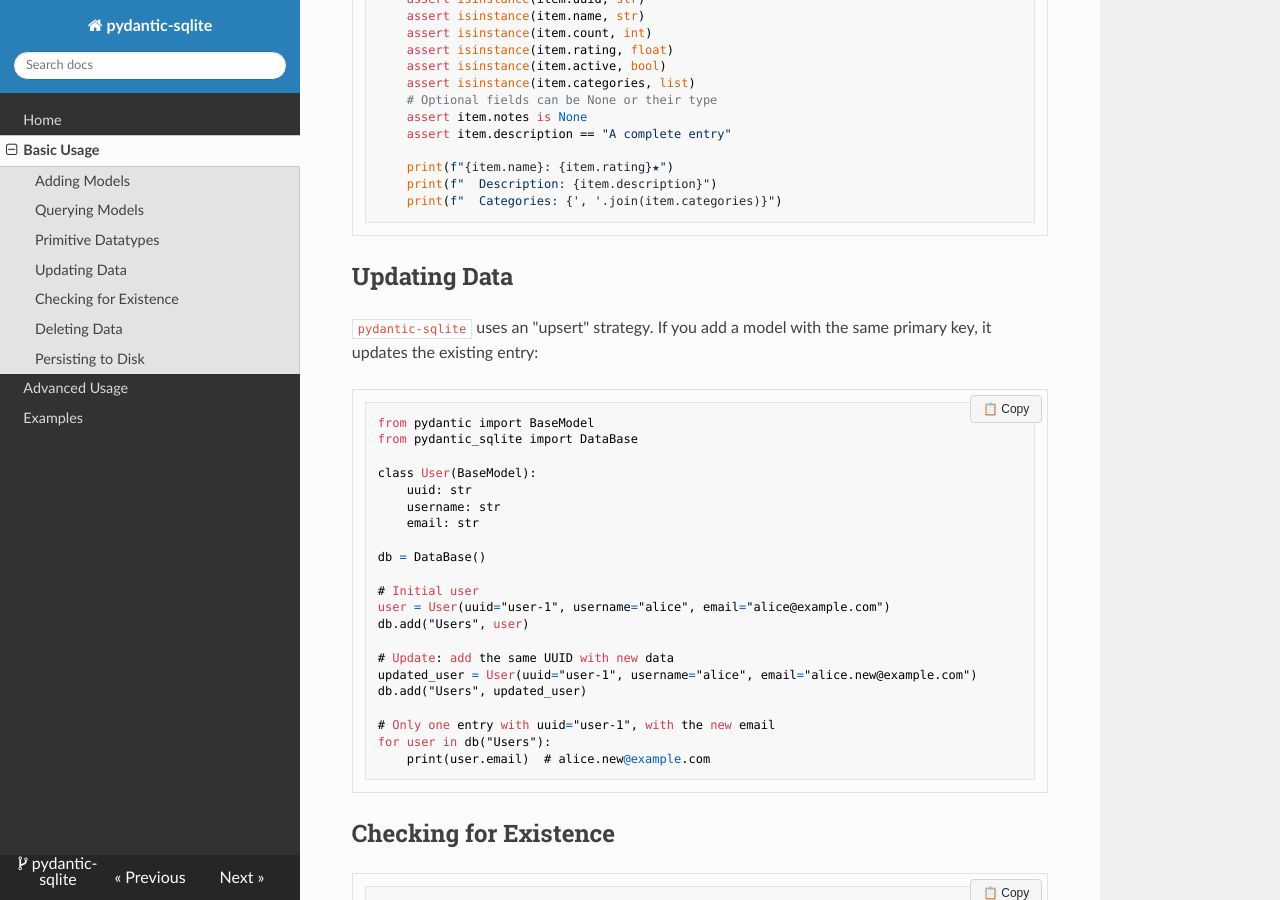
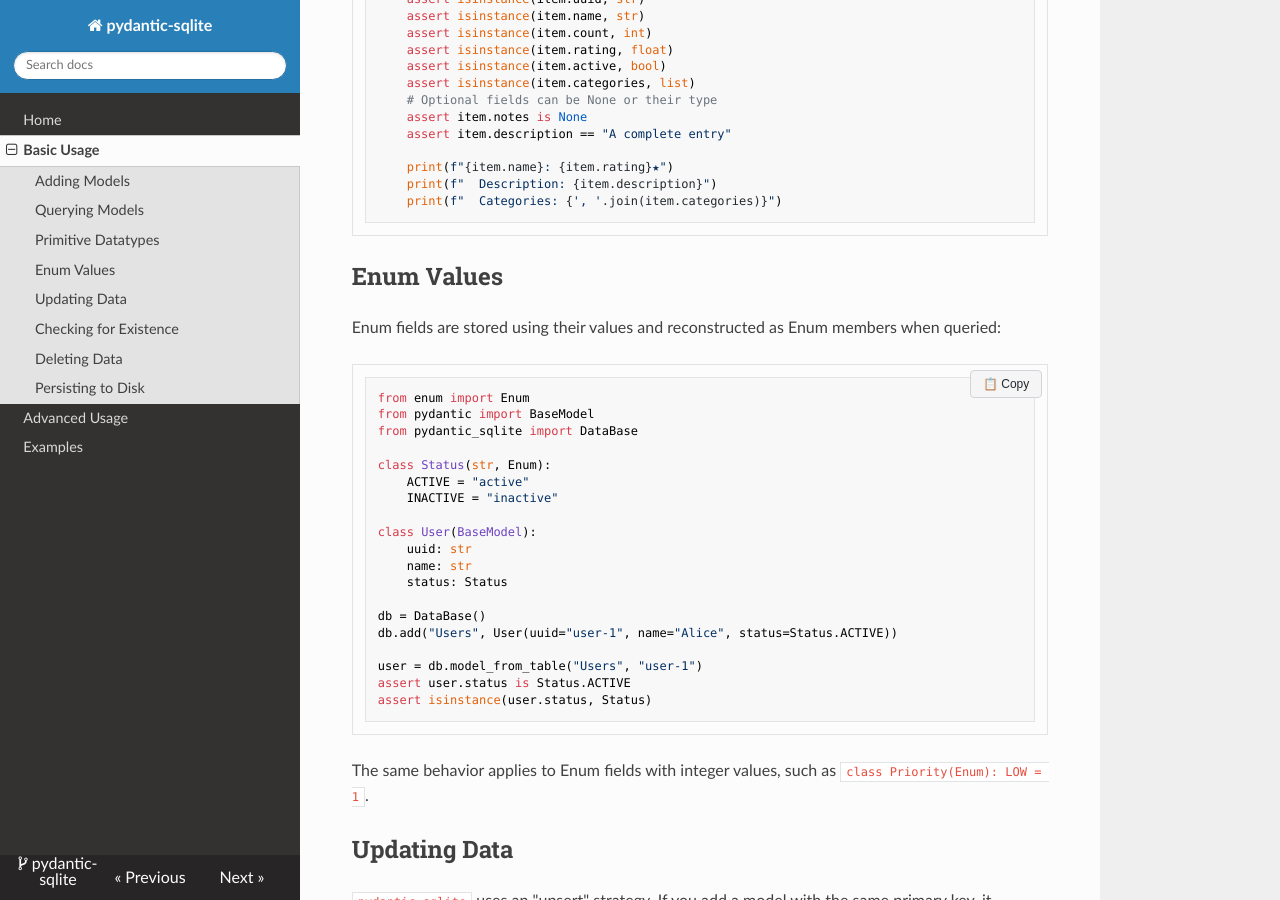
Before and after one commit to Phil997/pydantic-sqlite, an MkDocs documentation site: the page built from docs/basic-usage.md, in a window 1280 px wide and 900 px high, scrolled down 2021 px. Built offline with MkDocs 1.6.1, drawn with Linux system fonts in a browser that asks for light colours; nearby versions of some CDN libraries.

Commit message:
docs: add enum example

````diff
--- a/docs/basic-usage.md
+++ b/docs/basic-usage.md
@@ -111,6 +111,34 @@ for item in db("Examples"):
     print(f"  Categories: {', '.join(item.categories)}")
 ```
 
+## Enum Values
+
+Enum fields are stored using their values and reconstructed as Enum members when queried:
+
+```python
+from enum import Enum
+from pydantic import BaseModel
+from pydantic_sqlite import DataBase
+
+class Status(str, Enum):
+    ACTIVE = "active"
+    INACTIVE = "inactive"
+
+class User(BaseModel):
+    uuid: str
+    name: str
+    status: Status
+
+db = DataBase()
+db.add("Users", User(uuid="user-1", name="Alice", status=Status.ACTIVE))
+
+user = db.model_from_table("Users", "user-1")
+assert user.status is Status.ACTIVE
+assert isinstance(user.status, Status)
+```
+
+The same behavior applies to Enum fields with integer values, such as `class Priority(Enum): LOW = 1`.
+
 ## Updating Data
 
 `pydantic-sqlite` uses an "upsert" strategy. If you add a model with the same primary key, it updates the existing entry:
````
